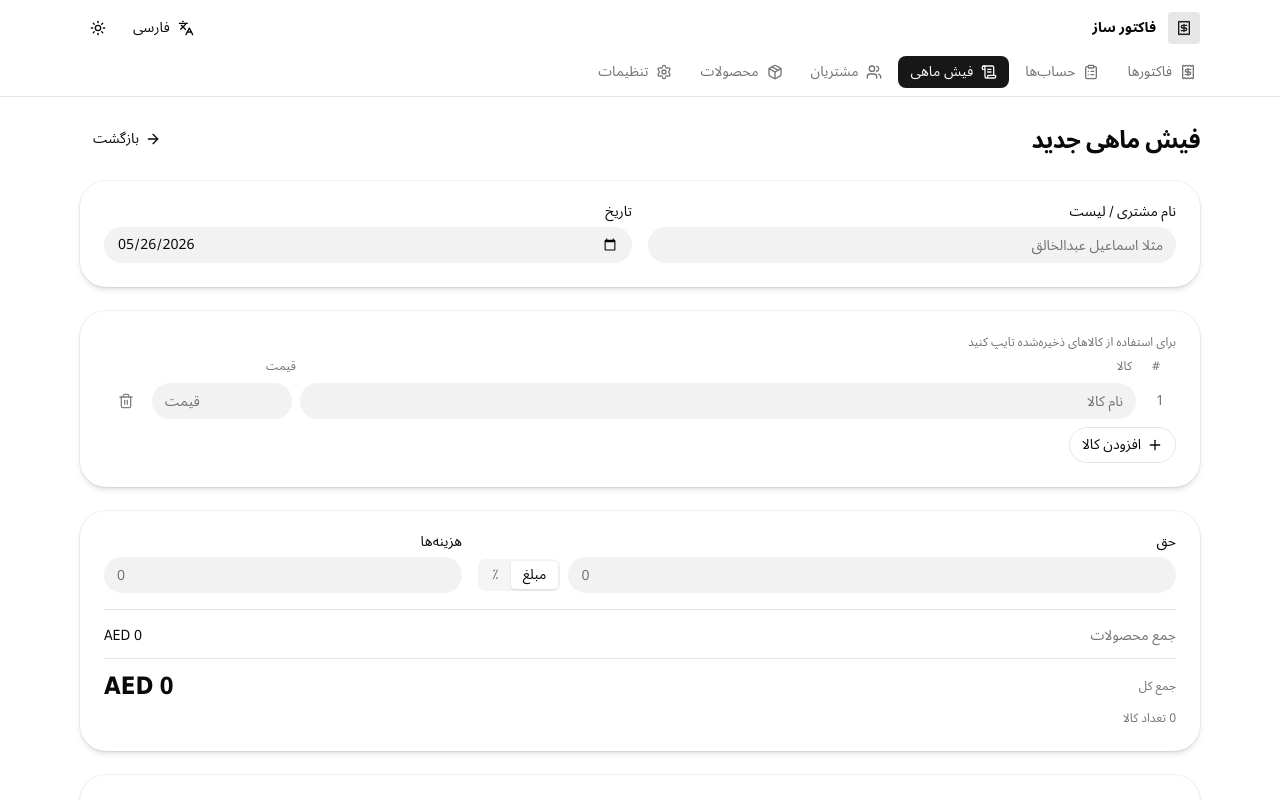
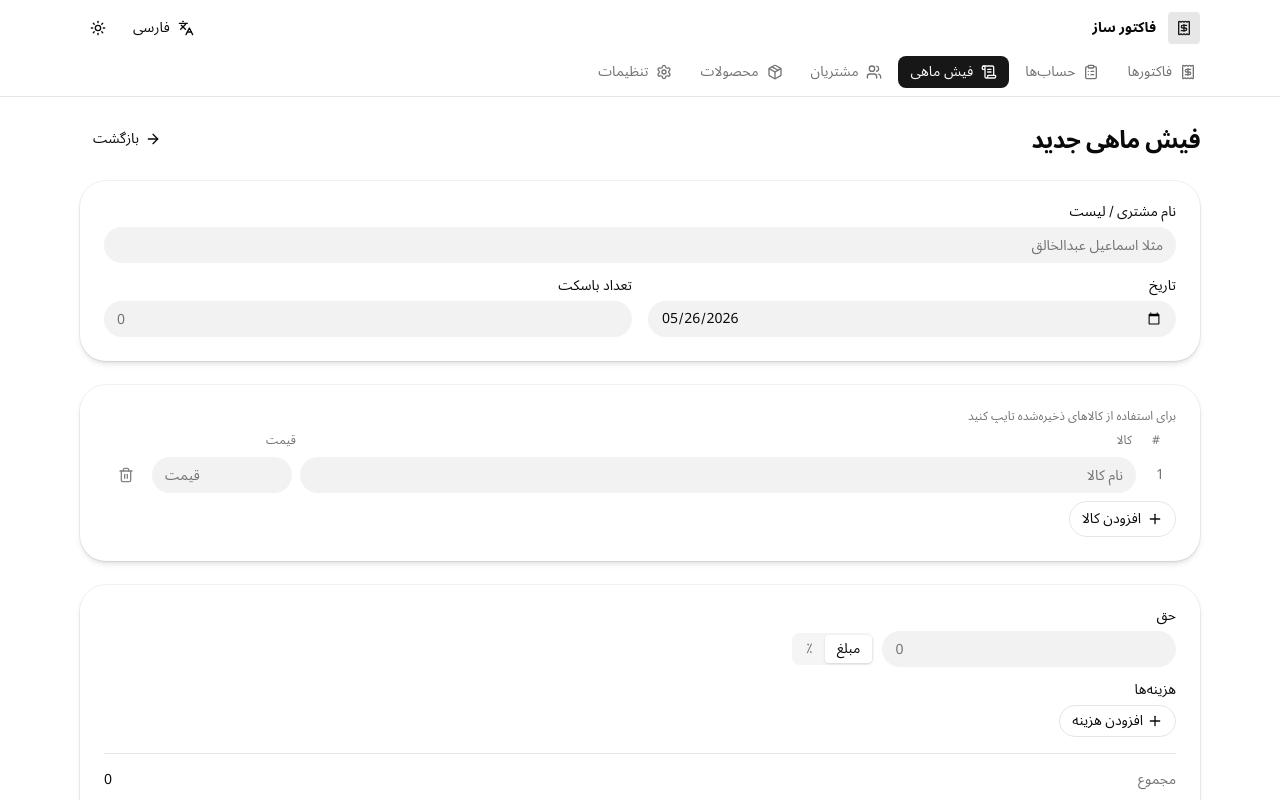
Before and after one commit to eyb-studio/receipt-maker, a React (Vite) app: page /pricelists/new in a window 1280 px wide. Shown: the top 800 px of the page. Built offline with nearby package versions, Linux system fonts and the light colour scheme.

Commit message:
feat: enhance price list management with detailed expense tracking and new UI elements

```diff
--- a/src/components/receipt/PriceListTemplate.tsx
+++ b/src/components/receipt/PriceListTemplate.tsx
@@ -28,6 +28,10 @@ export const PriceListTemplate = forwardRef<HTMLDivElement, Props>(function Pric
     config.maxColumns
   )
   const columnCount = columns.length
+
+  // Individual cost lines shown under the هزینه‌ها total. Legacy single-amount
+  // receipts have no breakdown — just the total line.
+  const expenseItems = priceList.expenseItems ?? []
 
   const formattedDate = (() => {
     try {
@@ -101,8 +105,22 @@ export const PriceListTemplate = forwardRef<HTMLDivElement, Props>(function Pric
               <ScrollText style={{ width: "28px", height: "28px" }} />
             </div>
           )}
+          <div>
             <div style={{ fontSize: "20px", fontWeight: 700, lineHeight: 1.2 }}>
               {company.name || t.appName}
+            </div>
+            {priceList.basketCount ? (
+              <div
+                style={{
+                  marginTop: "6px",
+                  fontSize: "14px",
+                  fontWeight: 600,
+                  color: company.accentColor,
+                }}
+              >
+                {`${t.pricelists.baskets} : ${priceList.basketCount}`}
+              </div>
+            ) : null}
           </div>
         </div>
         <div style={{ textAlign: dir === "rtl" ? "left" : "right" }}>
@@ -192,7 +210,7 @@ export const PriceListTemplate = forwardRef<HTMLDivElement, Props>(function Pric
         }}
       >
         <TotalLine
-          label={`${t.pricelists.subtotal} (${priceList.items.length} ${t.pricelists.itemCount})`}
+          label={t.pricelists.subtotal}
           value={formatAmount(totals.subtotal)}
         />
         {totals.commission ? (
@@ -206,10 +224,32 @@ export const PriceListTemplate = forwardRef<HTMLDivElement, Props>(function Pric
           />
         ) : null}
         {totals.expenses ? (
+          <>
             <TotalLine
               label={t.pricelists.expenses}
               value={`− ${formatAmount(totals.expenses)}`}
             />
+            {expenseItems.map((e) => (
+              <div
+                key={e.id}
+                style={{
+                  display: "flex",
+                  alignItems: "baseline",
+                  justifyContent: "space-between",
+                  gap: "16px",
+                  padding: "2px 16px",
+                  paddingInlineStart: "28px",
+                  fontSize: "12px",
+                  color: "#888888",
+                }}
+              >
+                <span>{e.label || t.pricelists.expenses}</span>
+                <span style={{ fontVariantNumeric: "tabular-nums", whiteSpace: "nowrap" }}>
+                  {formatAmount(e.amount)}
+                </span>
+              </div>
+            ))}
+          </>
         ) : null}
         <div
           style={{
--- a/src/i18n/translations.ts
+++ b/src/i18n/translations.ts
@@ -120,9 +120,13 @@ export const translations = {
       itemPlaceholder: "Item name",
       price: "Price",
       itemCount: "Items",
+      baskets: "Baskets",
       subtotal: "Items subtotal",
       commission: "Commission",
       expenses: "Expenses",
+      expenseName: "Cost name",
+      expenseNamePlaceholder: "e.g. Ice, Labor, Transport",
+      addExpense: "Add cost",
       percent: "%",
       flatAmount: "Amount",
       grandTotal: "Grand total",
@@ -309,10 +313,14 @@ export const translations = {
       item: "کالا",
       itemPlaceholder: "نام کالا",
       price: "قیمت",
-      itemCount: "تعداد کالا",
-      subtotal: "جمع محصولات",
+      itemCount: "تعداد",
+      baskets: "تعداد باسکت",
+      subtotal: "مجموع",
       commission: "حق",
       expenses: "هزینه‌ها",
+      expenseName: "نام هزینه",
+      expenseNamePlaceholder: "مثلا برف، حمالی، کرایه ماشین",
+      addExpense: "افزودن هزینه",
       percent: "٪",
       flatAmount: "مبلغ",
       grandTotal: "جمع کل",
@@ -500,9 +508,13 @@ export const translations = {
       itemPlaceholder: "اسم الصنف",
       price: "السعر",
       itemCount: "الأصناف",
+      baskets: "عدد السلال",
       subtotal: "إجمالي الأصناف",
       commission: "الحق",
       expenses: "المصاريف",
+      expenseName: "اسم المصروف",
+      expenseNamePlaceholder: "مثل الثلج، الحمالة، النقل",
+      addExpense: "إضافة مصروف",
       percent: "٪",
       flatAmount: "مبلغ",
       grandTotal: "الإجمالي الكلي",
--- a/src/lib/formatters.ts
+++ b/src/lib/formatters.ts
@@ -63,6 +63,7 @@ export function priceListTotals(pl: {
   items: { price: number }[]
   commission?: number
   commissionIsPercent?: boolean
+  expenseItems?: { amount: number }[]
   expenses?: number
 }): { subtotal: number; commission: number; expenses: number; grandTotal: number } {
   const subtotal = pl.items.reduce((sum, it) => sum + (it.price || 0), 0)
@@ -70,7 +71,10 @@ export function priceListTotals(pl: {
   const commission = pl.commissionIsPercent
     ? (subtotal * rawCommission) / 100
     : rawCommission
-  const expenses = pl.expenses ?? 0
+  const expenses =
+    pl.expenseItems && pl.expenseItems.length
+      ? pl.expenseItems.reduce((sum, e) => sum + (e.amount || 0), 0)
+      : (pl.expenses ?? 0)
   const grandTotal = subtotal - commission - expenses
   return { subtotal, commission, expenses, grandTotal }
 }
--- a/src/pages/PriceListEditorPage.tsx
+++ b/src/pages/PriceListEditorPage.tsx
@@ -19,6 +19,16 @@ type DraftItem = {
   id: string
   name: string
   price: string
+}
+
+type DraftExpense = {
+  id: string
+  label: string
+  amount: string
+}
+
+function newDraftExpense(): DraftExpense {
+  return { id: crypto.randomUUID(), label: "", amount: "" }
 }
 
 function todayISO(): string {
@@ -52,9 +62,22 @@ export function PriceListEditorPage() {
   const [commissionIsPercent, setCommissionIsPercent] = useState<boolean>(
     existing?.commissionIsPercent ?? false
   )
-  const [expenses, setExpenses] = useState<string>(
-    existing?.expenses ? String(existing.expenses) : ""
+  const [basketCount, setBasketCount] = useState<string>(
+    existing?.basketCount ? String(existing.basketCount) : ""
   )
+  const [expenseRows, setExpenseRows] = useState<DraftExpense[]>(() => {
+    if (existing?.expenseItems?.length) {
+      return existing.expenseItems.map((e) => ({
+        id: e.id,
+        label: e.label,
+        amount: String(e.amount),
+      }))
+    }
+    if (existing?.expenses) {
+      return [{ id: crypto.randomUUID(), label: "", amount: String(existing.expenses) }]
+    }
+    return []
+  })
   const [items, setItems] = useState<DraftItem[]>(() =>
     existing && existing.items.length
       ? existing.items.map((it) => ({
@@ -82,11 +105,10 @@ export function PriceListEditorPage() {
         items: items.map((it) => ({ price: Number(it.price) || 0 })),
         commission: Number(commission) || 0,
         commissionIsPercent,
-        expenses: Number(expenses) || 0,
+        expenseItems: expenseRows.map((e) => ({ amount: Number(e.amount) || 0 })),
       }),
-    [items, commission, commissionIsPercent, expenses]
+    [items, commission, commissionIsPercent, expenseRows]
   )
-  const filledCount = items.filter((it) => it.name.trim()).length
 
   const catalogByName = useMemo(() => {
     const map = new Map<string, CatalogItem>()
@@ -143,6 +165,14 @@ export function PriceListEditorPage() {
     }
   }
 
+  const updateExpense = (rowId: string, patch: Partial<DraftExpense>) => {
+    setExpenseRows((prev) => prev.map((r) => (r.id === rowId ? { ...r, ...patch } : r)))
+  }
+  const removeExpense = (rowId: string) => {
+    setExpenseRows((prev) => prev.filter((r) => r.id !== rowId))
+  }
+  const addExpense = () => setExpenseRows((prev) => [...prev, newDraftExpense()])
+
   const handleSubmit = (e: React.FormEvent<HTMLFormElement>) => {
     e.preventDefault()
     const validItems: PriceListItem[] = []
@@ -158,14 +188,23 @@ export function PriceListEditorPage() {
     }
     learnItems(validItems.filter((it) => it.name))
     const commissionVal = Number(commission) || 0
-    const expensesVal = Number(expenses) || 0
+    const expenseItems = expenseRows
+      .map((r) => ({
+        id: r.id,
+        label: r.label.trim(),
+        amount: Number(r.amount) || 0,
+      }))
+      .filter((r) => r.label || r.amount)
+    const basketVal = Number(basketCount) || 0
     const payload = {
       title: title.trim(),
       date,
+      basketCount: basketVal || undefined,
       items: validItems,
       commission: commissionVal || undefined,
       commissionIsPercent: commissionVal ? commissionIsPercent : undefined,
-      expenses: expensesVal || undefined,
+      expenseItems: expenseItems.length ? expenseItems : undefined,
+      expenses: undefined,
       notes: notes.trim() || undefined,
     }
     if (existing) {
@@ -196,7 +235,7 @@ export function PriceListEditorPage() {
       <form onSubmit={handleSubmit} className="grid gap-6">
         <Card>
           <CardContent className="grid gap-4 sm:grid-cols-2">
-            <div className="grid gap-2">
+            <div className="grid gap-2 sm:col-span-2">
               <Label htmlFor="title">{t.pricelists.titleLabel}</Label>
               <Input
                 id="title"
@@ -212,6 +251,18 @@ export function PriceListEditorPage() {
                 type="date"
                 value={date}
                 onChange={(e) => setDate(e.target.value)}
+              />
+            </div>
+            <div className="grid gap-2">
+              <Label htmlFor="basketCount">{t.pricelists.baskets}</Label>
+              <Input
+                id="basketCount"
+                type="text"
+                inputMode="numeric"
+                dir="ltr"
+                placeholder="0"
+                value={basketCount}
+                onChange={(e) => setBasketCount(toLatinDigits(e.target.value))}
               />
             </div>
           </CardContent>
@@ -254,8 +305,7 @@ export function PriceListEditorPage() {
 
         <Card>
           <CardContent className="grid gap-4">
-            <div className="grid gap-4 sm:grid-cols-[1fr_auto] sm:items-end">
-              <div className="grid gap-2">
+            <div className="grid gap-2 sm:max-w-sm">
               <Label htmlFor="commission">{t.pricelists.commission}</Label>
               <div className="flex items-center gap-2">
                 <Input
@@ -291,22 +341,53 @@ export function PriceListEditorPage() {
                 </div>
               </div>
             </div>
+
             <div className="grid gap-2">
-                <Label htmlFor="expenses">{t.pricelists.expenses}</Label>
+              <Label>{t.pricelists.expenses}</Label>
+              {expenseRows.map((row) => (
+                <div
+                  key={row.id}
+                  className="grid grid-cols-[1fr_120px_40px] items-center gap-2"
+                >
                   <Input
-                  id="expenses"
+                    value={row.label}
+                    placeholder={t.pricelists.expenseNamePlaceholder}
+                    onChange={(e) => updateExpense(row.id, { label: e.target.value })}
+                  />
+                  <Input
                     type="text"
                     inputMode="decimal"
                     dir="ltr"
                     placeholder="0"
-                  value={expenses}
-                  onChange={(e) => setExpenses(toLatinDigits(e.target.value))}
+                    value={row.amount}
+                    onChange={(e) =>
+                      updateExpense(row.id, { amount: toLatinDigits(e.target.value) })
+                    }
                   />
+                  <Button
+                    type="button"
+                    variant="ghost"
+                    size="icon"
+                    onClick={() => removeExpense(row.id)}
+                    aria-label={t.actions.remove}
+                  >
+                    <Trash2 className="size-4" />
+                  </Button>
+                </div>
+              ))}
+              <div>
+                <Button type="button" variant="outline" size="sm" onClick={addExpense}>
+                  <Plus className="size-4" />
+                  {t.pricelists.addExpense}
+                </Button>
               </div>
             </div>
 
             <div className="grid gap-2 border-t pt-4 text-sm">
-              <TotalRow label={t.pricelists.subtotal} value={formatMoney(totals.subtotal)} />
+              <TotalRow
+                label={t.pricelists.subtotal}
+                value={formatAmount(totals.subtotal)}
+              />
               {totals.commission ? (
                 <TotalRow
                   label={
@@ -318,10 +399,25 @@ export function PriceListEditorPage() {
                 />
               ) : null}
               {totals.expenses ? (
+                <>
                   <TotalRow
                     label={t.pricelists.expenses}
                     value={`− ${formatAmount(totals.expenses)}`}
                   />
+                  {expenseRows
+                    .filter((r) => r.label.trim() || Number(r.amount))
+                    .map((r) => (
+                      <div
+                        key={r.id}
+                        className="text-muted-foreground flex items-center justify-between ps-4 text-xs"
+                      >
+                        <span>{r.label.trim() || t.pricelists.expenses}</span>
+                        <span dir="ltr" className="tabular-nums">
+                          {formatAmount(Number(r.amount) || 0)}
+                        </span>
+                      </div>
+                    ))}
+                </>
               ) : null}
               <div className="mt-1 flex items-center justify-between border-t pt-3">
                 <span className="text-muted-foreground text-xs uppercase">
@@ -330,9 +426,6 @@ export function PriceListEditorPage() {
                 <span className="text-2xl font-semibold tabular-nums">
                   {formatMoney(totals.grandTotal)}
                 </span>
-              </div>
-              <div className="text-muted-foreground text-xs">
-                {`${filledCount} ${t.pricelists.itemCount}`}
               </div>
             </div>
           </CardContent>
```
Also changed, not shown: src/types/index.ts (+11 -1 lines). Lines whose indentation alone changed are shown as unchanged.
